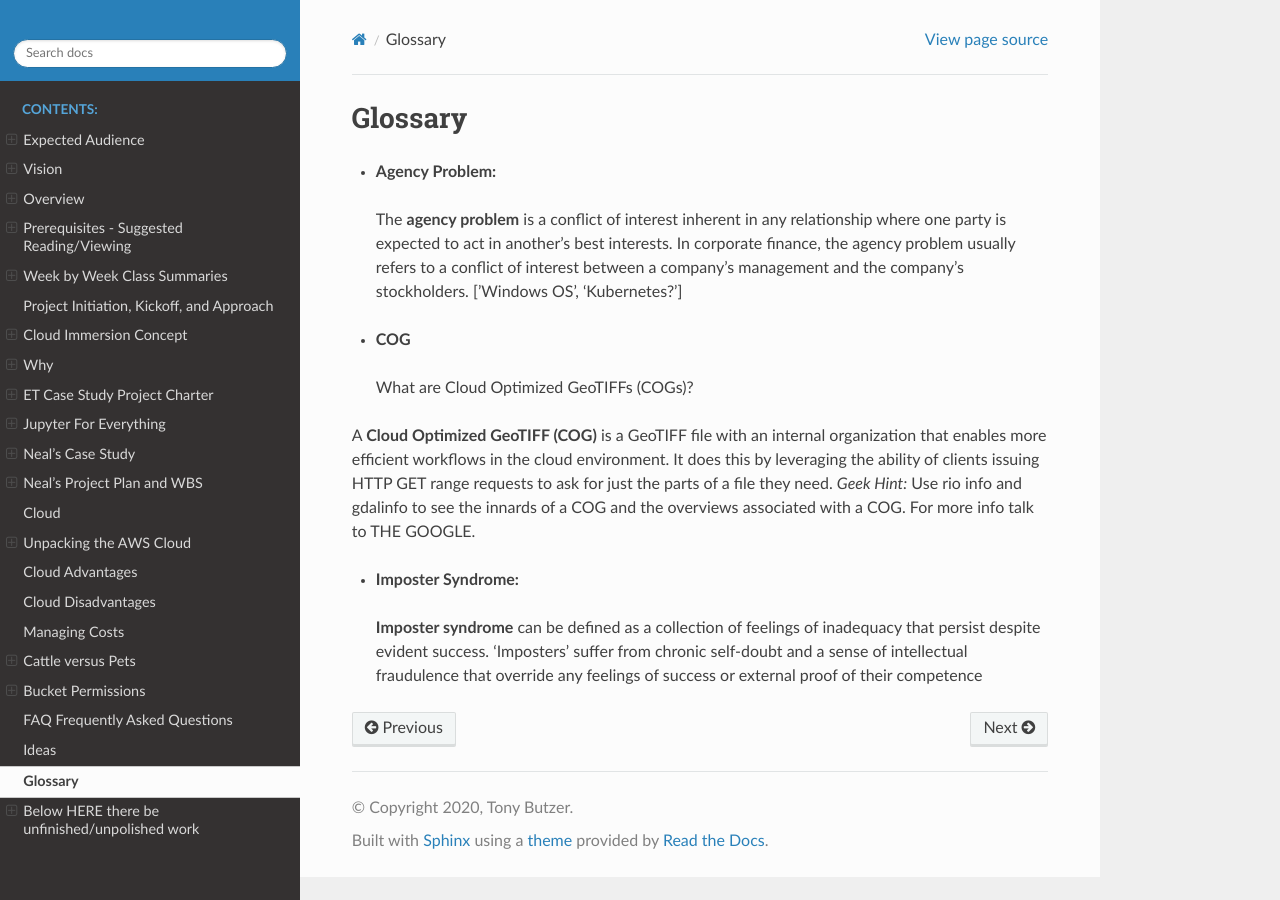
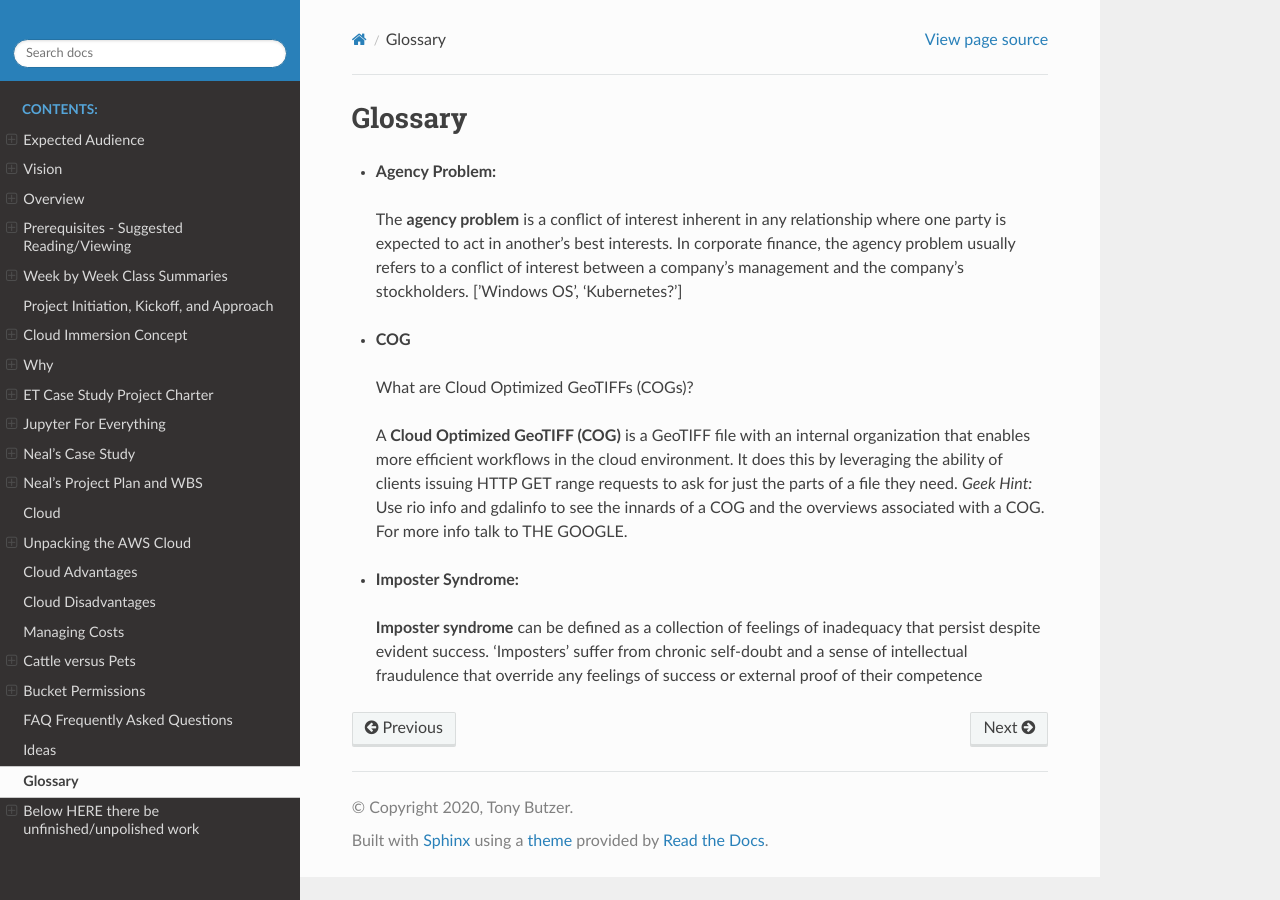
Before and after one commit to tonybutzer/harmony, a Sphinx documentation site: the page built from documentation/source/13glossary.md, in a window 1280 px wide. Built offline with Sphinx 7.4.7 and the Read the Docs theme 2.0.0, drawn with Linux system fonts in a browser that asks for light colours; pages that are not in the unit, such as notebooks, are missing from menus.

Commit message:
automatic git update from Makefile

```diff
--- a/documentation/source/13glossary.md
+++ b/documentation/source/13glossary.md
@@ -6,7 +6,7 @@
 - **COG**
 > What are Cloud Optimized GeoTIFFs (COGs)?
 
-A **Cloud Optimized GeoTIFF (COG)** is a GeoTIFF file with an internal organization that enables more efficient workflows in the cloud environment.  It does this by leveraging the ability of clients issuing HTTP GET range requests to ask for just the parts of a file they need.
+> A **Cloud Optimized GeoTIFF (COG)** is a GeoTIFF file with an internal organization that enables more efficient workflows in the cloud environment.  It does this by leveraging the ability of clients issuing HTTP GET range requests to ask for just the parts of a file they need.
 *Geek Hint:* Use rio info and gdalinfo to see the innards of a COG and the overviews associated with a COG.
 For more info talk to THE GOOGLE.
 
```
